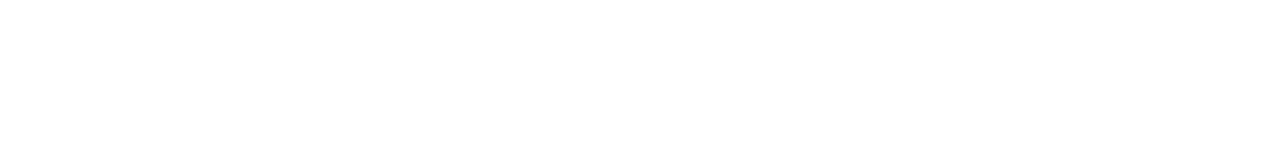
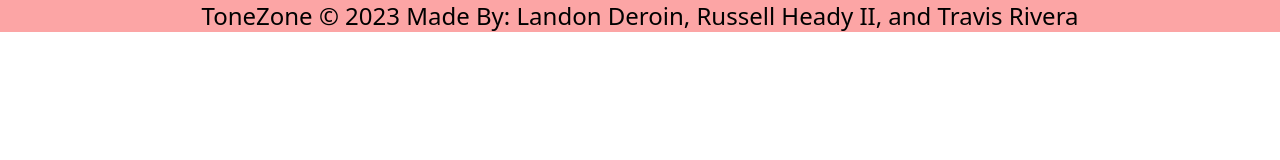
Before and after one commit to KingKonaTheFirst/ToneZone, a plain HTML site: page index.html in a window 1280 px wide. Drawn offline with nearby package versions, Linux system fonts and the light colour scheme.

Commit message:
added footer section with copy right and made by

```diff
--- a/index.html
+++ b/index.html
@@ -1,15 +1,20 @@
 <!DOCTYPE html>
 <html lang="en">
-  <head>
+<head>
     <meta charset="UTF-8" />
     <meta name="viewport" content="width=device-width, initial-scale=1.0" />
-    <title>Document</title>
+    <title>ToneZone</title>
     <script src="https://cdn.tailwindcss.com"></script>
     <link rel="stylesheet" href="./assets/CSS/styles.css" />
 </head>
 
 <body>
 
+
+
+    <footer class="bg-red-300">
+        <h3 class="text-center font-medium text-2xl">ToneZone &copy 2023 Made By: Landon Deroin, Russell Heady II, and Travis Rivera</h3>
+    </footer>
 <script src="https://code.jquery.com/jquery-3.7.0.min.js" integrity="sha256-2Pmvv0kuTBOenSvLm6bvfBSSHrUJ+3A7x6P5Ebd07/g=" crossorigin="anonymous"></script>
 <script src="./assets/JS/homepage.js"></script>
 </body>
```
